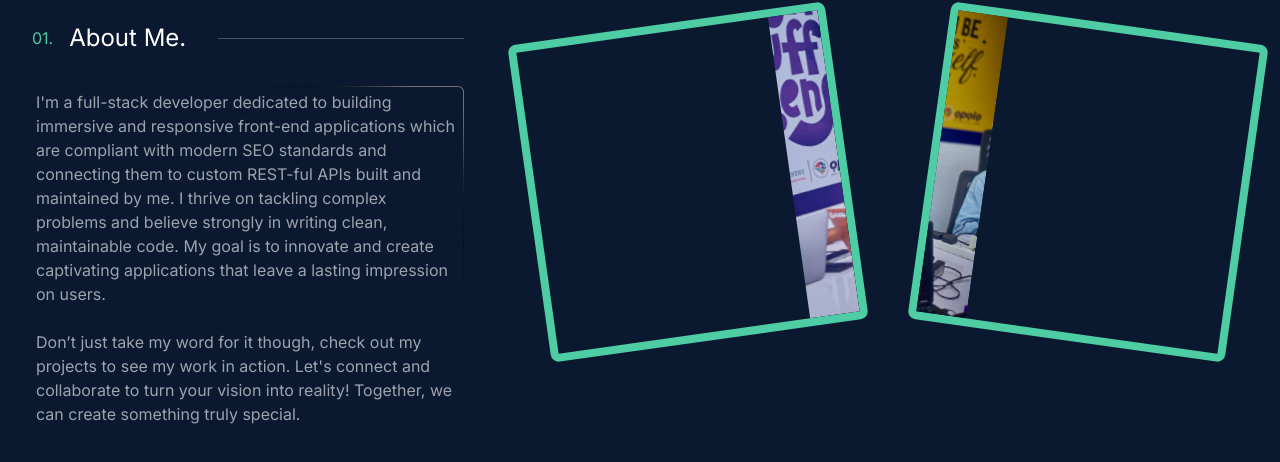
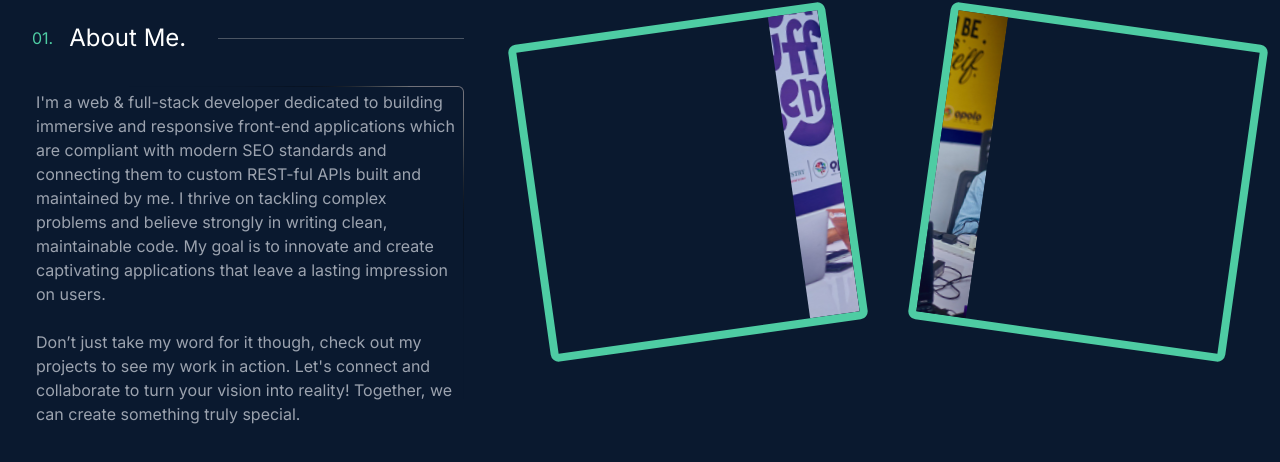
Before and after one commit to obinesto/Portfolio, a Next.js app: page / in a window 1280 px wide. Shown: the part 906-1368 px from the top of the page. Built offline with nearby package versions, Linux system fonts and the light colour scheme.

Commit message:
Update developer description in About and Hero sections
Revised text in About and Hero components to specify 'web & full-stack developer' instead of just 'full-stack developer' for greater clarity and emphasis on web development expertise.

```diff
--- a/components/about.jsx
+++ b/components/about.jsx
@@ -77,7 +77,7 @@ export function About() {
             <div className="h-px bg-gray-600 flex-1 ml-4" />
           </h2>
           <div className="text-gray-400 mb-4 about-anim p-1 rounded-md">
-            I&apos;m a full-stack developer dedicated to building immersive and
+            I&apos;m a web & full-stack developer dedicated to building immersive and
             responsive front-end applications which are compliant with modern
             SEO standards and connecting them to custom REST-ful APIs built and
             maintained by me. I thrive on tackling complex problems and believe
--- a/components/hero.jsx
+++ b/components/hero.jsx
@@ -70,7 +70,7 @@ export function Hero() {
             delay={1.5}
             className="max-w-2xl text-gray-400 mb-8"
           >
-            A full stack developer with experience building web apps with modern
+            A web & full stack developer with experience building web apps with modern
             technologies. I&apos;m able to create pixel perfect UI design with
             front end technologies. I can also create and implement REST-ful
             APIs.
```
